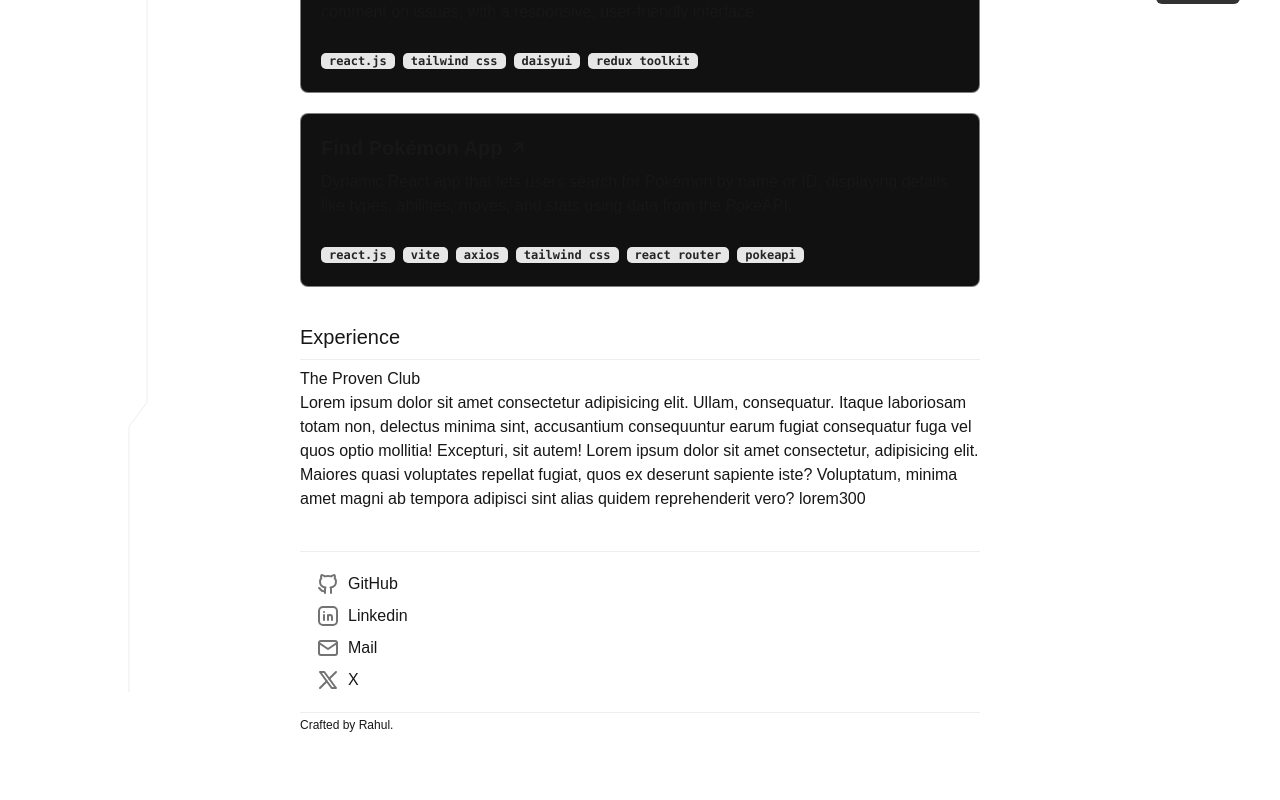
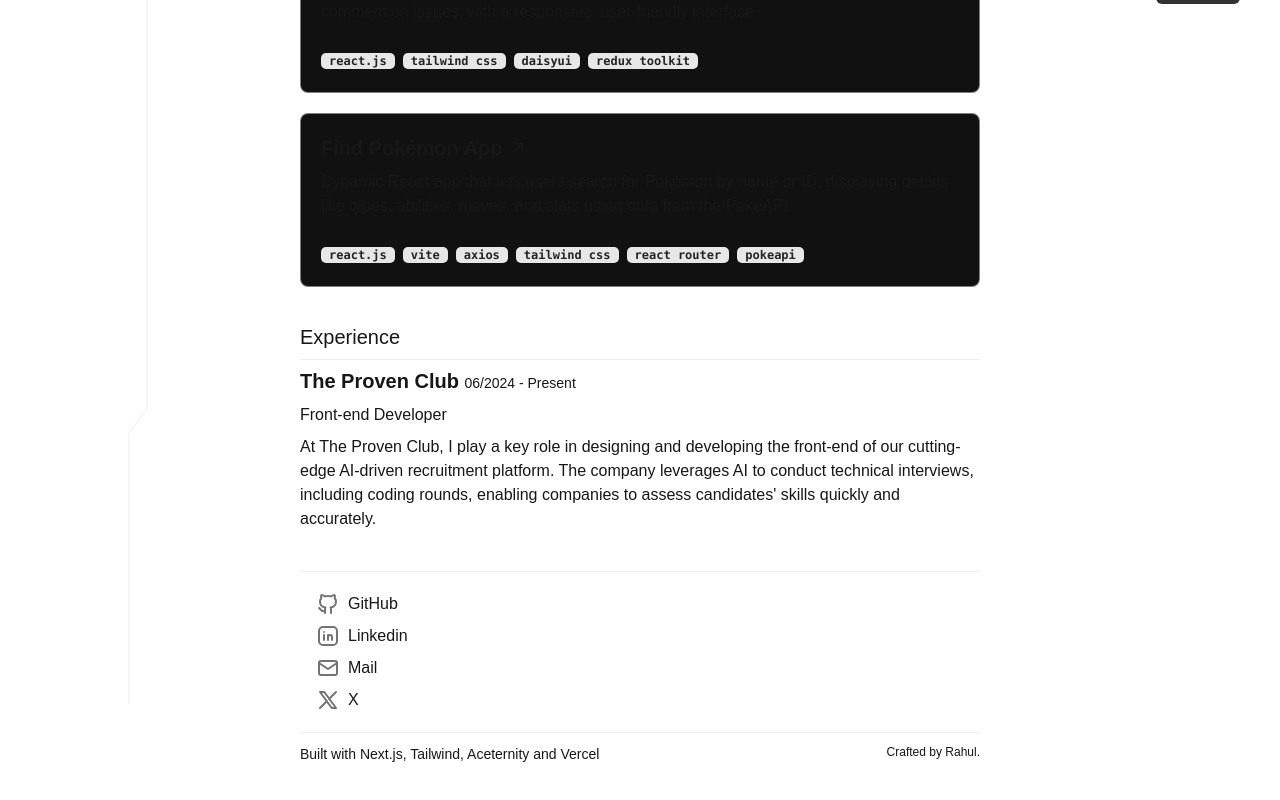
Before and after one commit to sutharrahul/rahul-suthar, a Next.js app: page / in a window 1280 px wide. Shown: the part 784-1584 px from the top of the page. Before the commit the page ends 1560 px from the top, so only its background shows below. Built offline with nearby package versions, Linux system fonts and the light colour scheme.

Commit message:
footer and tracing beam change

```diff
--- a/src/app/page.tsx
+++ b/src/app/page.tsx
@@ -51,7 +51,8 @@ export default function Home() {
                 <p>{projectData?.description}</p>
                 <div className="mt-4">
                   {projectData?.technologies?.map(
-                    (tech) => tech && <Badge key={tech} label={tech?.toLowerCase()} />
+                    (tech) =>
+                      tech && <Badge key={tech} label={tech?.toLowerCase()} />
                   )}
                 </div>
               </div>
@@ -65,18 +66,15 @@ export default function Home() {
             <div className="h-[0.5px] bg-[#e0e0e088]"></div>
 
             {/* <Experience expieriences={[]} /> */}
-            <div>
-              <h4>The Proven Club</h4>
-              <p>
-                Lorem ipsum dolor sit amet consectetur adipisicing elit. Ullam,
-                consequatur. Itaque laboriosam totam non, delectus minima sint,
-                accusantium consequuntur earum fugiat consequatur fuga vel quos
-                optio mollitia! Excepturi, sit autem! Lorem ipsum dolor sit amet
-                consectetur, adipisicing elit. Maiores quasi voluptates repellat
-                fugiat, quos ex deserunt sapiente iste? Voluptatum, minima amet
-                magni ab tempora adipisci sint alias quidem reprehenderit vero?
-                lorem300
-              </p>
+            <div className="flex flex-col gap-2">
+              <h4 className="text-xl font-semibold">
+                {experience?.company}{" "}
+                <span className="text-sm font-light">
+                  {experience?.timeline}
+                </span>
+              </h4>
+              <span> {experience?.role} </span>
+              <p>{experience?.description}</p>
             </div>
           </div>
         </div>
--- /dev/null
+++ b/src/components/CustomLink.tsx
@@ -0,0 +1,16 @@
+import Link from "next/link";
+import React from "react";
+
+type Prop = {
+  labe: string;
+  href: string;
+  className?: string;
+};
+
+export default function CustomLink({ href, labe, className }: Prop) {
+  return (
+      <Link className={`${className}`} href={href}>
+        {labe}
+      </Link>
+  );
+}
--- a/src/components/Footer.tsx
+++ b/src/components/Footer.tsx
@@ -55,7 +55,15 @@ export default function Footer() {
         ))}
       </div>
       <div className="h-[0.5px] bg-[#e0e0e088]"></div>
-      <span className="text-xs">Crafted by Rahul.</span>
+      <div className="flex justify-between mt-3">
+        <div className="text-sm text-">
+          Built with <Link href={""}>Next.js, </Link>
+          <Link href={""}>Tailwind, </Link>
+          <Link href={""}>Aceternity </Link> and
+          <Link href={""}> Vercel</Link>
+        </div>
+        <span className="text-xs">Crafted by Rahul.</span>
+      </div>
     </div>
   );
 }
--- a/src/components/ui/tracing-beam.tsx
+++ b/src/components/ui/tracing-beam.tsx
@@ -63,9 +63,9 @@ export const TracingBeam = ({
                 ? "none"
                 : "rgba(0, 0, 0, 0.24) 0px 3px 8px",
           }}
-          className="ml-[27px] h-4 w-4 rounded-full border border-netural-200 shadow-sm flex items-center justify-center"
+          // className="ml-[30px] h-2 w-2 rounded-full border border-netural-200 shadow-sm flex items-center justify-center"
         >
-          <motion.div
+          {/* <motion.div
             transition={{
               duration: 0.2,
               delay: 0.5,
@@ -77,7 +77,7 @@ export const TracingBeam = ({
                 scrollYProgress.get() > 0 ? "white" : "var(--emerald-600)",
             }}
             className="h-2 w-2  rounded-full border border-neutral-300 bg-white"
-          />
+          /> */}
         </motion.div>
         <svg
           viewBox={`0 0 20 ${svgHeight}`}
--- a/src/json/project.json
+++ b/src/json/project.json
@@ -17,7 +17,7 @@
     {
       "id": "1",
       "title": "Cinema Review App",
-      "link" : "https://cinema-review-seven.vercel.app",
+      "link": "https://cinema-review-seven.vercel.app",
       "description": "A React app that lets users search and explore detailed movie info, including ratings, cast, and directors, using data from the OMDb API. It features a clean, responsive design for all devices.",
       "technologies": [
         "React.js",
@@ -25,20 +25,22 @@
         "Axios",
         "Tailwind CSS",
         "React Router",
-        "OMDb API",null, ""
+        "OMDb API",
+        null,
+        ""
       ]
     },
     {
       "id": "2",
       "title": "Git Issue Tracker",
-      "link" : "https://git-issue-tracker-58iy.vercel.app",
+      "link": "https://git-issue-tracker-58iy.vercel.app",
       "description": "A web app using Tailwind CSS, DaisyUI, and Redux Toolkit to track, manage, and comment on issues, with a responsive, user-friendly interface",
       "technologies": ["React.js", "Tailwind CSS", "DaisyUI", "Redux Toolkit"]
     },
     {
       "id": "3",
       "title": "Find Pokémon App",
-      "link" : "https://find-pokemon-omega.vercel.app/",
+      "link": "https://find-pokemon-omega.vercel.app/",
       "description": "Dynamic React app that lets users search for Pokémon by name or ID, displaying details like types, abilities, moves, and stats using data from the PokeAPI.",
       "technologies": [
         "React.js",
@@ -50,16 +52,14 @@
       ]
     }
   ],
-  "experience": [
-    {
-      "company": "TPC",
-      "role": "Front-end Developer",
-      "timeline": "06/2024 - Present",
-      "link": "theproven.club",
-      "description": "A React.js web application that lets users search for Pokémon by name or ID and retrieve detailed information about them. The app uses the PokeAPI to fetch data and displays information like types, abilities, moves, height, weight, and experience.",
-      "technologies": ["Next.js", "Axios", "Tailwind CSS"]
-    }
-  ],
+  "experience": {
+    "company": "The Proven Club",
+    "role": "Front-end Developer",
+    "timeline": "06/2024 - Present",
+    "link": "theproven.club",
+    "description": "At The Proven Club, I play a key role in designing and developing the front-end of our cutting-edge AI-driven recruitment platform. The company leverages AI to conduct technical interviews, including coding rounds, enabling companies to assess candidates' skills quickly and accurately.",
+    "technologies": ["Next.js", "Axios", "Tailwind CSS"]
+  },
   "social": {
     "email": "",
     "footer-text": "",
```
